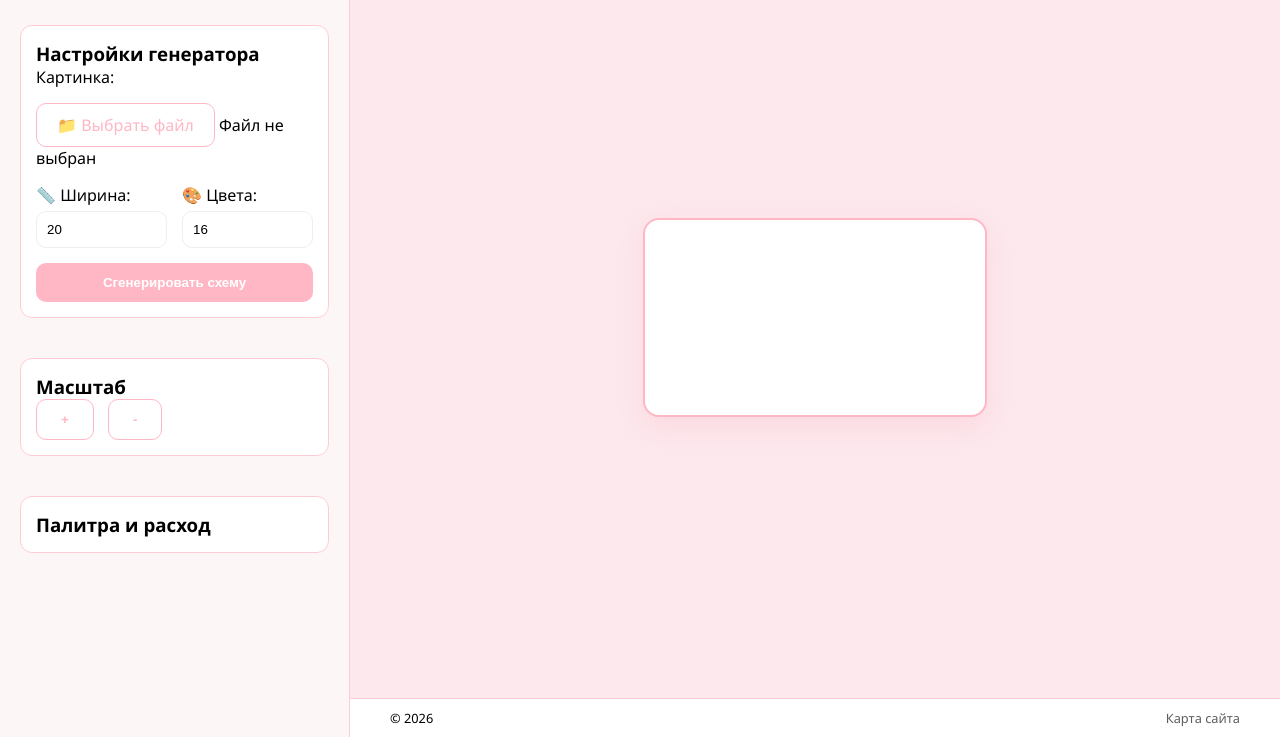
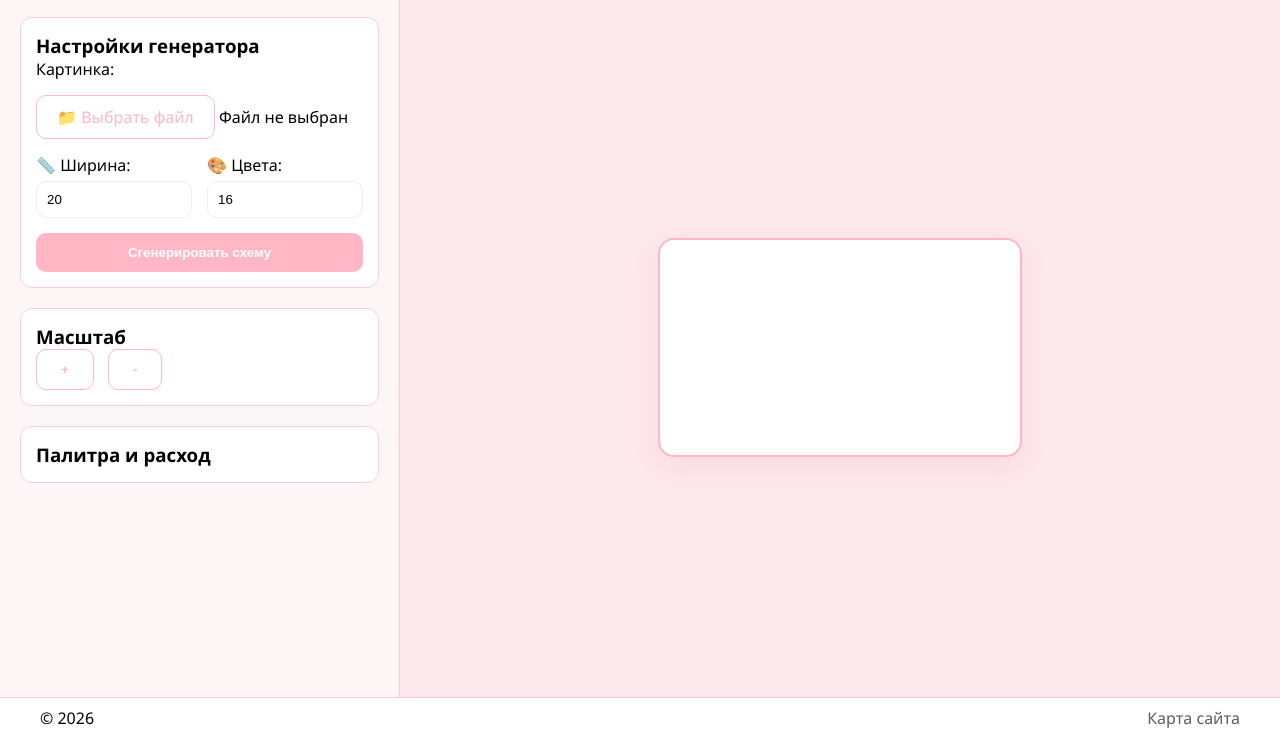
Before and after one commit to Ann184/cross-stitch-generator, a website built with Vite: page project/index.html in a window 1280 px wide. Shown: the part 63-800 px from the top of the page. Built offline with nearby package versions, Linux system fonts and the light colour scheme.

Commit message:
feat: implement responsive grid dashboard structure

```diff
--- a/project/index.html
+++ b/project/index.html
@@ -8,7 +8,7 @@
 
 <body>
     <div class="app-container">
-        <aside class="sidebar">
+
         <header class="sidebar-header">
             <div class="logo">ГенераторСхем</div>
             <nav>
@@ -17,6 +17,7 @@
             </nav>
         </header>
 
+        <aside class="sidebar">
             <section class="card">
                 <h3>Настройки генератора</h3>
                 <form id="uploadForm">
--- a/project/static/css/styles.css
+++ b/project/static/css/styles.css
@@ -10,112 +10,85 @@
     --card-bg: #ffffff;
     --accent-pink: #ffb7c5;
     --text-color: #5d5d5d;
-    --shadow: 0 8px 24px rgba(255, 183, 197, 0.2);
 }
 
 body, html {
-    margin: 0;
-    padding: 0;
     height: 100%;
     font-family: 'Segoe UI', sans-serif;
     background-color: var(--bg-color);
     overflow: hidden;
 }
 
-.footer {
-    grid-column: 2;
-    background: white;
-    padding: 10px 40px;
-    border-top: 1px solid #ffccd5;
-    display: flex;
-    justify-content: space-between;
-    font-size: 0.8rem;
+.app-container {
+    display: grid;
+    grid-template-rows: 60px 1fr 40px;
+    grid-template-columns: 400px 1fr;
+    grid-template-areas:
+        "header header"
+        "sidebar viewer"
+        "footer footer";
+    height: 100vh;
+    width: 100vw;
 }
 
 .sidebar-header {
+    grid-area: header;
+    background: white;
     display: flex;
     justify-content: space-between;
     align-items: center;
-    padding: 0 5px 10px 5px;
+    padding: 0 40px;
     border-bottom: 1px solid #ffccd5;
-    margin-bottom: 10px;
+    z-index: 10;
 }
 
-.logo {
-    font-weight: bold;
-    color: var(--accent-pink);
-    font-size: 1.2rem;
+.sidebar {
+    grid-area: sidebar;
+    border-right: 1px solid #ffccd5;
+    padding: 20px;
+    overflow-y: auto;
 }
 
-.main-content {
-    width: 100%;
-    max-width: 800px;
-    padding: 20px;
+.viewer {
+    grid-area: viewer;
+    overflow: auto;
+    padding: 40px;
+    background-color: #fce8ed;
+    display: grid;
+    place-items: center;
+}
+
+.footer {
+    grid-area: footer;
+    background: white;
+    padding: 0 40px;
     display: flex;
-    flex-direction: column;
-    gap: 20px;
+    justify-content: space-between;
+    align-items: center;
+    border-top: 1px solid #ffccd5;
 }
+
+.logo { font-weight: bold; color: var(--accent-pink); font-size: 1.2rem; }
 
 .card {
     width: 100%;
-    padding: 20px;
-    border: 1px solid #ffccd5;
-    border-radius: 12px;
-    background-color: white;
-}
-
-.settings-card {
-    display: flex;
-    flex-direction: column;
-    align-items: flex-start;
-    gap: 15px;
-}
-
-.app-container {
-    display: grid;
-    grid-template-columns: 350px 1fr;
-    grid-template-rows: 1fr auto;
-    height: 100vh;
-    width: 100vw;
-    overflow: hidden;
-}
-
-.sidebar {
-    grid-row: 1 / 3;
-    padding: 20px;
-    background: var(--bg-color);
-    border-right: 1px solid #ffccd5;
-    overflow-y: auto;
-    display: flex;
-    flex-direction: column;
-    gap: 20px;
-}
-
-.sidebar .card {
-    width: 100%;
-    margin: 0 0 20px 0;
+    padding: 15px;
     border: 1px solid #ffccd5;
     border-radius: 12px;
     background: white;
-    padding: 15px;
-}
-
-.viewer {
-    grid-column: 2;
-    overflow: auto;
-    padding: 40px;
-    background-color: #fce8ed;
-    display: flex;
-    justify-content: center;
-    align-items: center;
+    margin-bottom: 20px;
 }
 
 #resultContainer {
     background: white;
-    padding: 20px;
+    padding: 30px;
     border-radius: 16px;
     box-shadow: 0 10px 25px rgba(255, 183, 197, 0.3);
     border: 2px solid var(--accent-pink);
+    margin: auto;
+    min-width: fit-content;
+    min-height: fit-content;
+    display: inline-block;
 }
 
 #resultContainer img {
@@ -123,7 +96,6 @@ body, html {
     max-height: none;
     image-rendering: pixelated;
     display: block;
-    flex-shrink: 0;
 }
 
 #uploadForm {
@@ -146,7 +118,6 @@ a {
     font-weight: 500;
     transition: color 0.3s;
 }
-
 a:hover {
     color: var(--accent-pink);
 }
@@ -155,7 +126,6 @@ a:hover {
     display: flex;
     gap: 15px;
 }
-
 .field-group {
     flex: 1;
     display: flex;
@@ -167,8 +137,8 @@ button {
     padding: 12px 24px;
     border-radius: 10px;
     cursor: pointer;
+    font-weight: 600;
     transition: all 0.3s ease;
-    font-weight: 600;
 }
 
 #buttonGenerate {
@@ -179,19 +149,9 @@ button {
     justify-content: center;
     gap: 10px;
 }
-
 #buttonGenerate:hover {
     filter: brightness(95%);
     transform: translateY(-2px);
-}
-
-#loader {
-    width: 16px;
-    height: 16px;
-    border: 2px solid rgba(255, 255, 255, 0.3);
-    border-top: 2px solid white;
-    border-radius: 50%;
-    animation: spin 1s linear infinite;
 }
 
 .buttonZoom {
@@ -200,43 +160,9 @@ button {
     color: var(--accent-pink);
     margin-right: 10px;
 }
-
 .buttonZoom:hover {
     background-color: var(--accent-pink);
     color: white;
-}
-
-.hidden-input {
-    position: absolute;
-    width: 1px;
-    height: 1px;
-    padding: 0;
-    margin: -1px;
-    overflow: hidden;
-    clip: rect(0, 0, 0, 0);
-    border: 0;
-}
-
-@keyframes spin {
-  from {
-    transform: rotate(0deg);
-  }
-  to {
-    transform: rotate(360deg);
-  }
-}
-
-.spinner {
-    width: 16px;
-    height: 16px;
-    border: 2px solid rgba(255, 255, 255, 0.3);
-    border-top: 2px solid white;
-    border-radius: 50%;
-    animation: spin 1s linear infinite;
-}
-
-.hidden {
-    display: none;
 }
 
 .custom-file-button {
@@ -247,19 +173,12 @@ button {
     color: var(--accent-pink);
     border-radius: 10px;
     cursor: pointer;
-    transition: all 0.3s ease;
-}
-
-.custom-file-button:hover {
-    background-color: var(--accent-pink);
-    color: white;
 }
 
 table {
     border-collapse: collapse;
     table-layout: fixed;
 }
-
 td {
     width: var(--cell-size);
     height: var(--cell-size);
@@ -269,7 +188,11 @@ td {
     min-height: var(--cell-size);
     transition: width 0.2s, height 0.2s;
 }
-
 td:hover { outline: 2px solid var(--accent-pink); }
 td:nth-child(10n) { border-right: 2px solid #333; }
 tr:nth-child(10n) td { border-bottom: 2px solid #333; }
+
+.hidden { display: none; }
+.hidden-input { position: absolute; width: 1px; height: 1px; overflow: hidden; clip: rect(0, 0, 0, 0); }
+.spinner { width: 16px; height: 16px; border: 2px solid rgba(255, 255, 255, 0.3); border-top: 2px solid white; border-radius: 50%; animation: spin 1s linear infinite; }
+@keyframes spin { from { transform: rotate(0deg); } to { transform: rotate(360deg); } }
```
Lines whose indentation alone changed are shown as unchanged.
